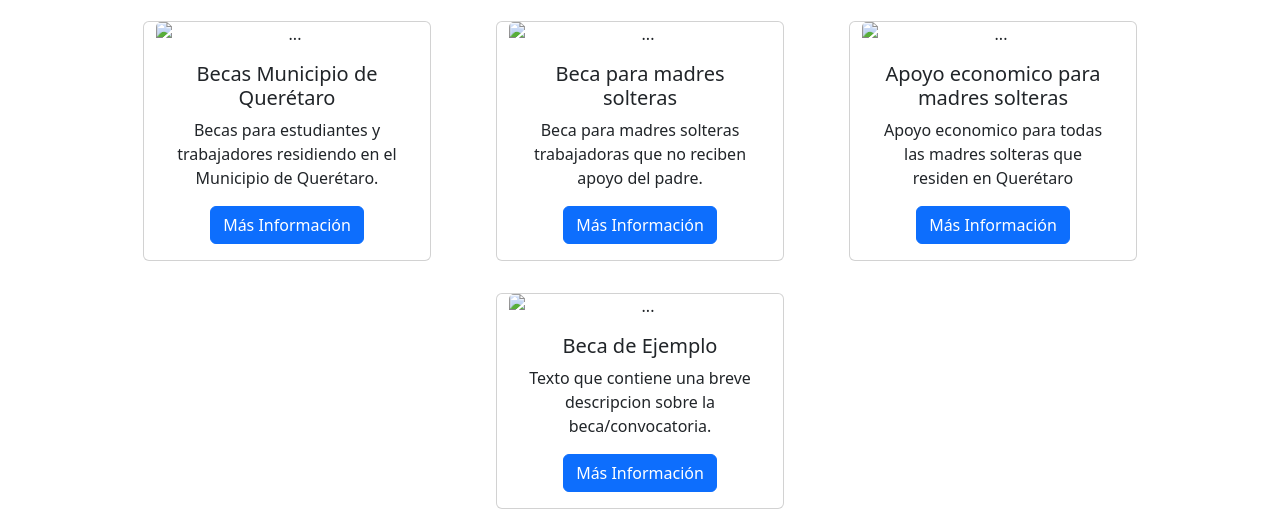
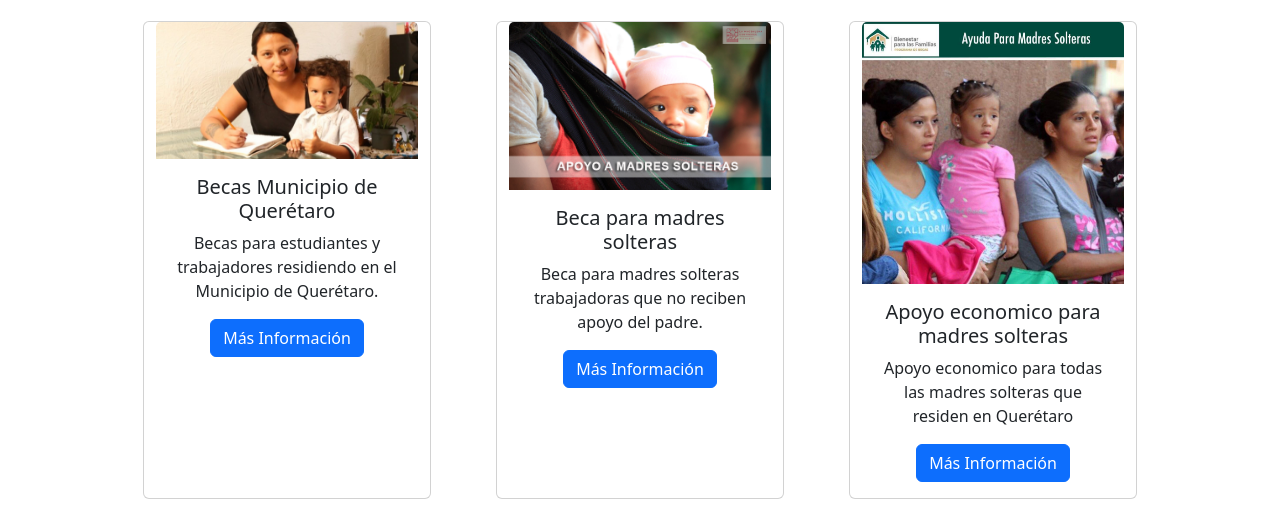
Before and after one commit to JuanPabloCostas/portalGobierno, a plain HTML site: page convocatorias.html in a window 1280 px wide. Shown: the part 219-747 px from the top of the page. Drawn offline with nearby package versions, Linux system fonts and the light colour scheme.

Commit message:
Imagenes becas

```diff
--- a/convocatorias.html
+++ b/convocatorias.html
@@ -34,7 +34,7 @@
             </div>
             <div class="container row grid d-flex justify-content-evenly m-auto">
                 <div class="card m-3" style="width: 18rem;">
-                    <img src="..." class="card-img-top" alt="...">
+                    <img src="img/Apoyo-a-madres-solteras-2021-CDMX.jpg" class="card-img-top" alt="...">
                     <div class="card-body">
                         <h5 class="card-title">Becas Municipio de Querétaro</h5>
                         <p class="card-text">Becas para estudiantes y trabajadores residiendo en el Municipio de Querétaro.</p>
@@ -42,7 +42,7 @@
                     </div>
                 </div>
                 <div class="card m-3" style="width: 18rem;">
-                    <img src="..." class="card-img-top" alt="...">
+                    <img src="img/madres-solteras.jpg" class="card-img-top" alt="...">
                     <div class="card-body">
                         <h5 class="card-title">Beca para madres solteras</h5>
                         <p class="card-text">Beca para madres solteras trabajadoras que no reciben apoyo del padre.</p>
@@ -50,7 +50,7 @@
                     </div>
                 </div>
                 <div class="card m-3" style="width: 18rem;">
-                    <img src="..." class="card-img-top" alt="...">
+                    <img src="img/madressolteras-1024x1024.jpg" class="card-img-top" alt="...">
                     <div class="card-body">
                         <h5 class="card-title">Apoyo economico para madres solteras</h5>
                         <p class="card-text">Apoyo economico para todas las madres solteras que residen en Querétaro</p>
@@ -58,7 +58,7 @@
                     </div>
                 </div>
                 <div class="card m-3" style="width: 18rem;">
-                    <img src="..." class="card-img-top" alt="...">
+                    <img src="img/16547254169688.jpg" class="card-img-top" alt="...">
                     <div class="card-body">
                         <h5 class="card-title">Beca de Ejemplo</h5>
                         <p class="card-text">Texto que contiene una breve descripcion sobre la beca/convocatoria.</p>
```
Also changed, not shown: img/16547254169688.jpg (added), img/Apoyo-a-madres-solteras-2021-CDMX.jpg (added), img/madres-solteras.jpg (added), img/madressolteras-1024x1024.jpg (added).
